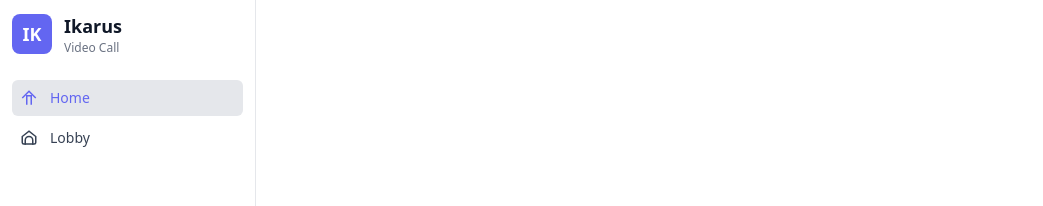
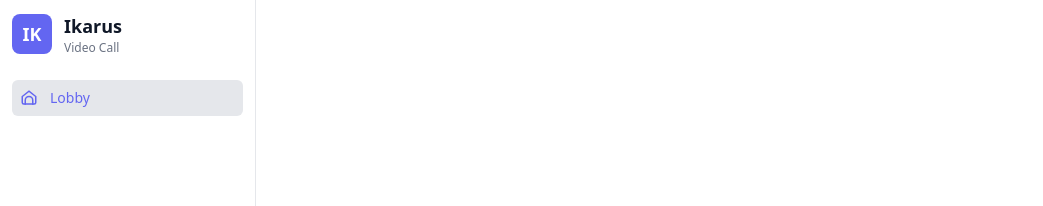
Before and after one commit to Arsh910/Ikarus3d-video-chat-app-, a React (Vite) app in the folder frontend/: page / in a window 1280 px wide. Shown: the top 206 px of the page, without its empty margins (0-1043 px from the left). Built offline with nearby package versions, Linux system fonts and the light colour scheme.

Commit message:
Update SideBar.jsx

```diff
--- a/frontend/src/SideBar.jsx
+++ b/frontend/src/SideBar.jsx
@@ -9,8 +9,7 @@ export default function Sidebar() {
   const bottomSafePadding = isMeetingRoute ? "calc(80px + 1rem)" : undefined;
 
   const navItems = [
-    { name: "Home", path: "/", icon: HomeIcon },
-    { name: "Lobby", path: "/lobby", icon: LobbyIcon },
+    { name: "Lobby", path: "/", icon: LobbyIcon },
   ];
 
   return (
@@ -87,23 +86,6 @@ export default function Sidebar() {
   );
 }
 
-function HomeIcon() {
-  return (
-    <svg
-      width="18"
-      height="18"
-      viewBox="0 0 24 24"
-      fill="none"
-      stroke="currentColor"
-      strokeWidth="2"
-      className="flex-shrink-0"
-    >
-      <path d="M3 12l9-9 9 9"></path>
-      <path d="M9 21V9h6v12"></path>
-    </svg>
-  );
-}
-
 function LobbyIcon() {
   return (
     <svg
```
